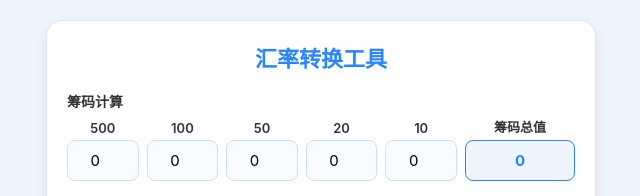
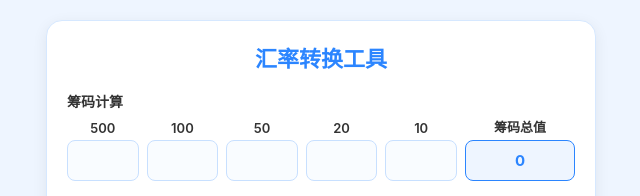
Before and after one commit to kuguahahaha/currency-tool, a plain HTML site: page index.html in a window 1280 px wide. Shown: the top 196 px of the page, 319-959 px from the left. Drawn offline with Linux system fonts and the light colour scheme.

Commit message:
Update index.html
输入框终极优化方案（彻底解决箭头 + 默认 0 问题）
彻底隐藏数字输入框的上下调节箭头（PC / 移动端全兼容）
移除默认值 0，改为空占位符，输入时无需删除，视觉更清爽
保留所有原有功能：筹码计算、自动换算、回车、重置
微信浏览器完美适配

```diff
--- a/index.html
+++ b/index.html
@@ -76,6 +76,18 @@
             color: #999;
         }
 
+        /* 🔴 核心修复1：彻底隐藏数字输入框上下箭头（全浏览器兼容） */
+        input[type="number"]::-webkit-outer-spin-button,
+        input[type="number"]::-webkit-inner-spin-button {
+            -webkit-appearance: none;
+            margin: 0;
+            display: none;
+        }
+        input[type="number"] {
+            -moz-appearance: textfield;
+            appearance: textfield;
+        }
+
         /* 筹码布局：微信适配强化 */
         .chip-group {
             display: -webkit-box;
@@ -107,6 +119,8 @@
             padding: 10px 4px;
             font-size: 15px;
             -webkit-text-align: center !important;
+            /* 🔴 核心修复2：筹码输入框默认空，无0 */
+            placeholder="0";
         }
 
         /* 筹码总值样式 */
@@ -186,23 +200,23 @@
     <div class="chip-group">
         <div class="chip-item">
             <label>500</label>
-            <input type="number" id="chip500" min="0" placeholder="0" value="0">
+            <input type="number" id="chip500" min="0" placeholder="">
         </div>
         <div class="chip-item">
             <label>100</label>
-            <input type="number" id="chip100" min="0" placeholder="0" value="0">
+            <input type="number" id="chip100" min="0" placeholder="">
         </div>
         <div class="chip-item">
             <label>50</label>
-            <input type="number" id="chip50" min="0" placeholder="0" value="0">
+            <input type="number" id="chip50" min="0" placeholder="">
         </div>
         <div class="chip-item">
             <label>20</label>
-            <input type="number" id="chip20" min="0" placeholder="0" value="0">
+            <input type="number" id="chip20" min="0" placeholder="">
         </div>
         <div class="chip-item">
             <label>10</label>
-            <input type="number" id="chip10" min="0" placeholder="0" value="0">
+            <input type="number" id="chip10" min="0" placeholder="">
         </div>
         <div class="chip-item chip-total">
             <label>筹码总值</label>
@@ -294,7 +308,7 @@
         const c10 = parseInt(chip10.value) || 0;
 
         const total = c500*500 + c100*100 + c50*50 + c20*20 + c10*10;
-        chipTotal.value = total;
+        chipTotal.value = total || 0;
 
         const cny = total * CHIP_TO_CNY;
         cnyInput.value = format(cny);
@@ -338,7 +352,7 @@
     // 清空筹码
     function clearChips() {
         chipInputs.forEach(i => {
-            i.value = '0';
+            i.value = '';
         });
         chipTotal.value = '0';
     }
```
